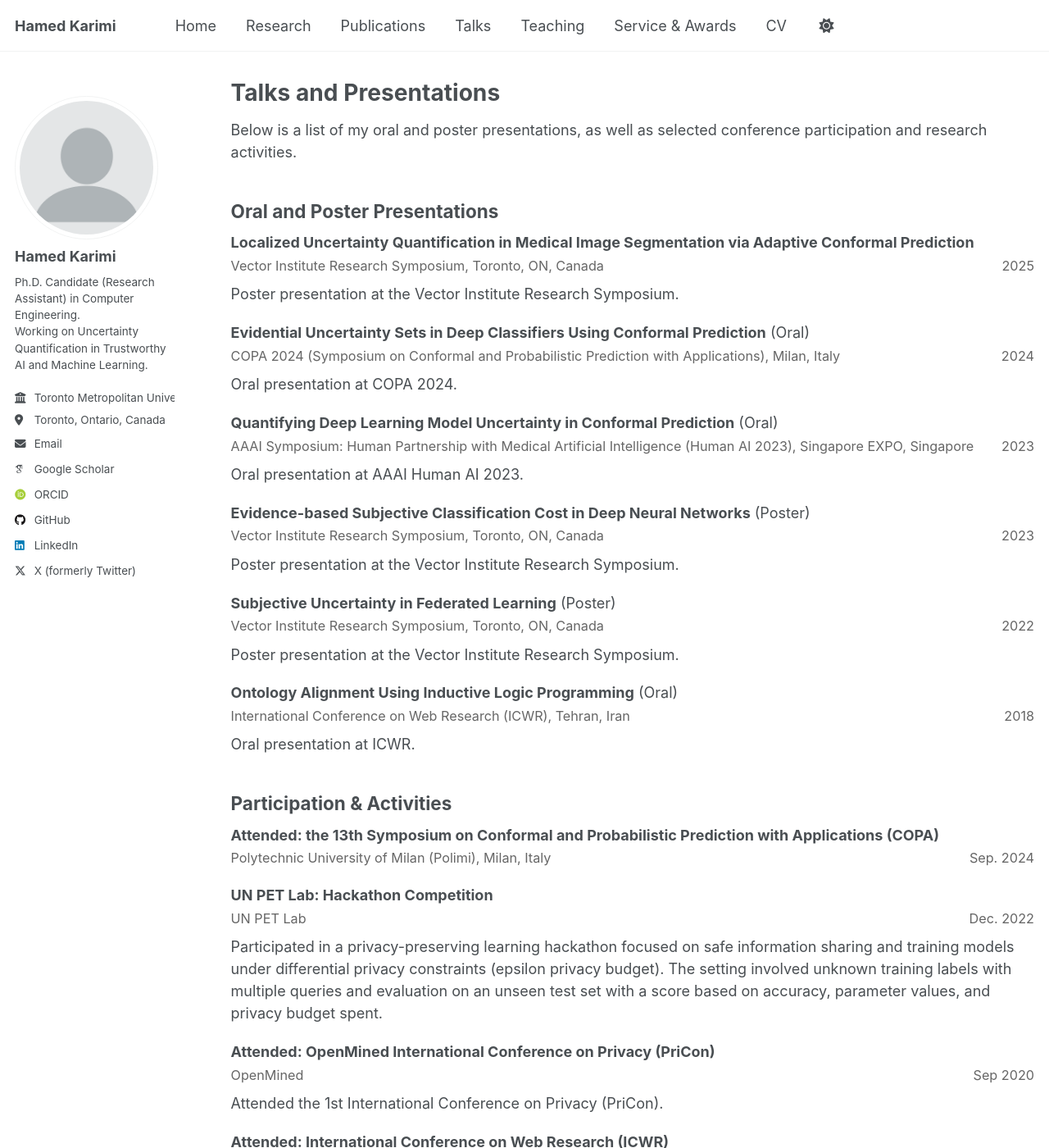
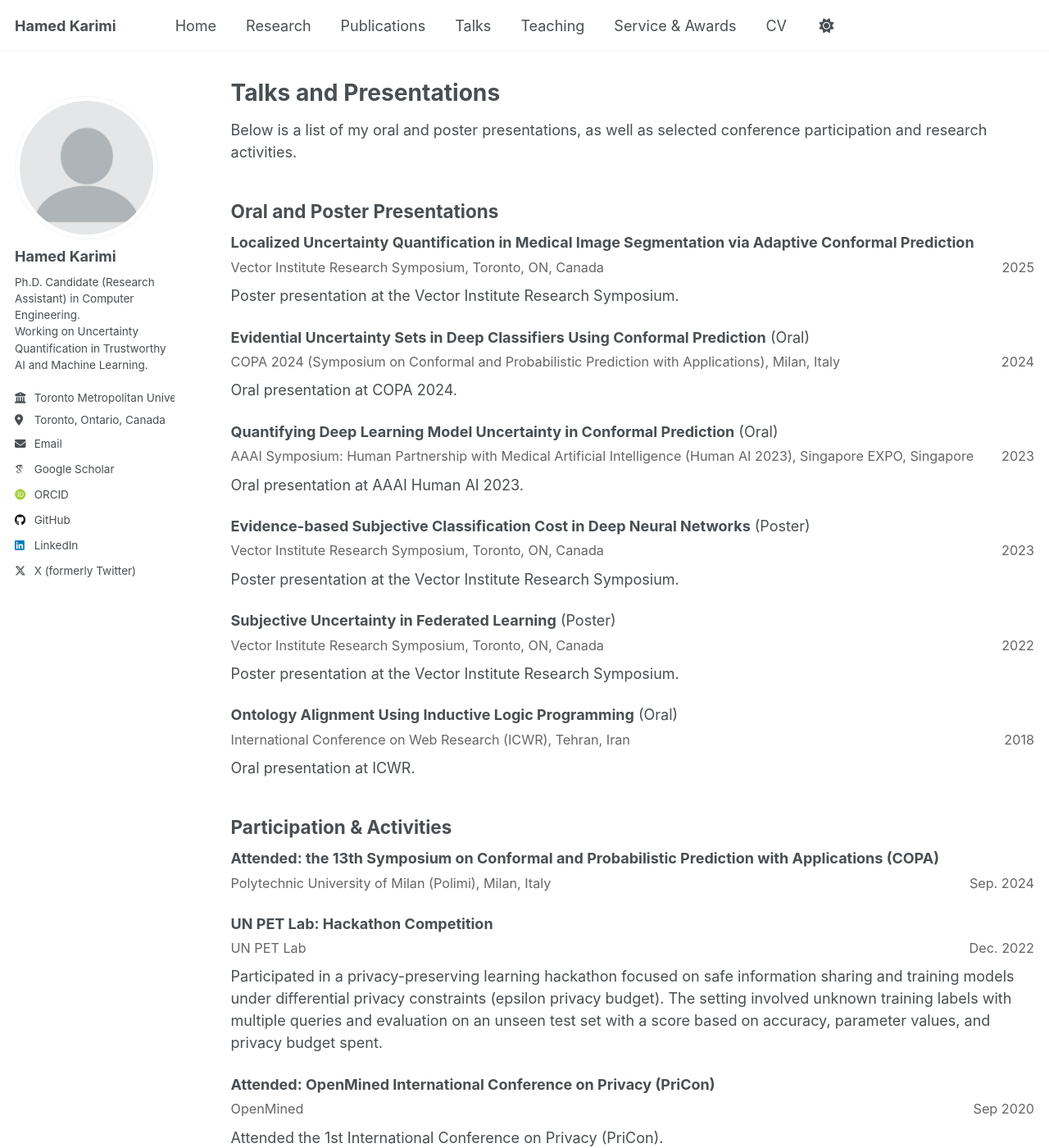
Before and after one commit to hamedmx/hamedmx.github.io, a Jekyll site: the page built from _pages/talks.md, in a window 1280 px wide and 1400 px high. Shown: the whole window at 82% size. Built offline with Jekyll 4.4.1, drawn with Linux system fonts in a browser that asks for light colours; some web fonts are replaced; a script that is not in the unit is left out.

Commit message:
Update main.scss

```diff
--- a/assets/css/main.scss
+++ b/assets/css/main.scss
@@ -71,8 +71,8 @@
 }
 
 /* Consistent list cards for Talks/Teaching */
-.item-block { margin: 0 0 1.1rem; }
-.item-title { margin: 0 0 0.15rem; }
+.item-block { margin: 0 0 1.3rem; }
+.item-title { margin: 0 0 0.25rem; }
 .item-desc  { margin: 0.25rem 0 0; }
 
 .item-links {
```
